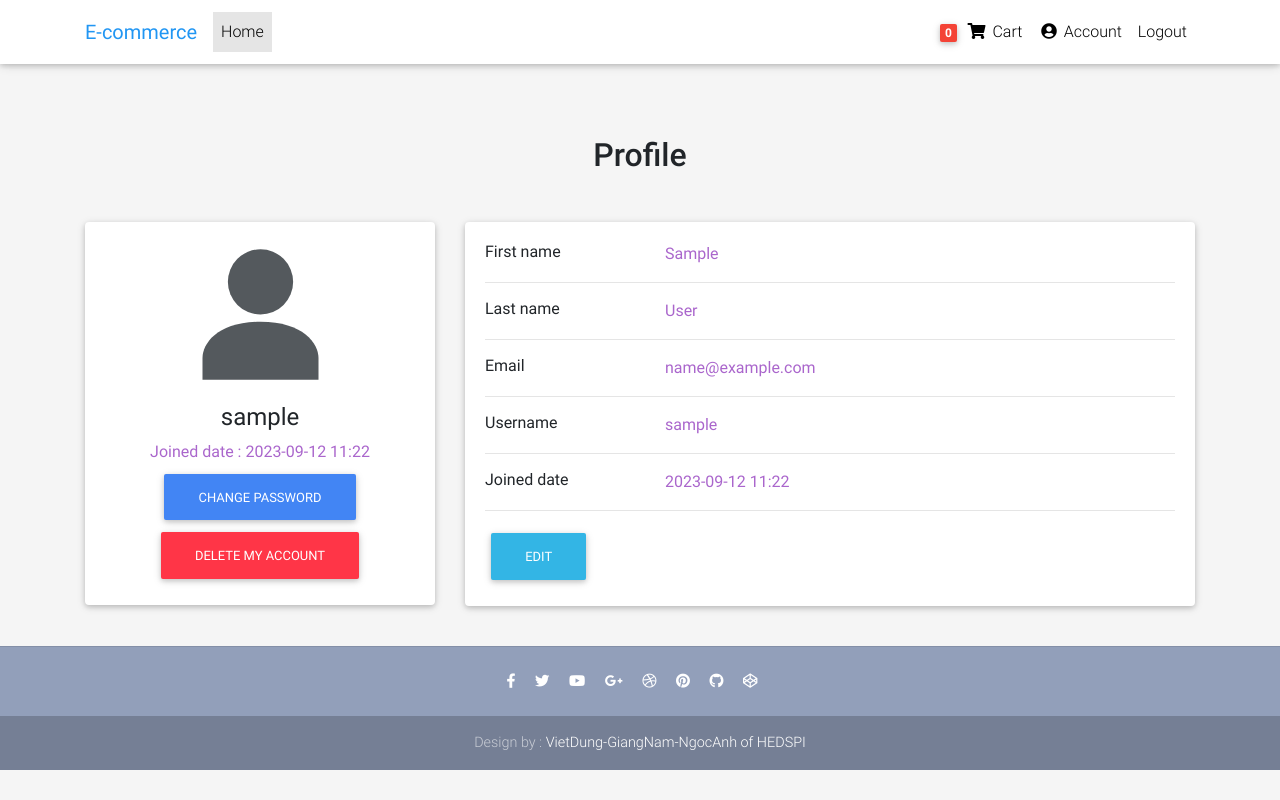
After one commit to awesome-academy/hn_python_naitei19-ecommerce, a Django app: page /profile/ in a window 1280 px wide. The commit adds this page. Run offline with Django 4.2, Linux system fonts and the light colour scheme; the visitor is signed in with stand-in values (Sample User, id 1); data that the repository does not hold is empty; some libraries are stand-ins or nearby versions.

```diff
--- a/app/urls.py
+++ b/app/urls.py
@@ -1,18 +1,20 @@
 from django.urls import path
-from .views import HomeView, OrderSummaryView, ItemDetailView, CheckoutView, AddCouponView, PaymentView, add_to_cart, remove_from_cart, remove_single_item_from_cart, sign_up
+from . import views
 
 app_name = 'app'
 
 urlpatterns = [
-    path('', HomeView.as_view(), name='home'),
-    path('order-summary/', OrderSummaryView.as_view(), name='order-summary'),
-    path('register/', sign_up, name='register'),
-    path('product/<slug>/', ItemDetailView.as_view(), name='product'),
-    path('add-to-cart/<slug>/', add_to_cart, name='add-to-cart'),
-    path('remove-from-cart/<slug>/', remove_from_cart, name='remove-from-cart'),
+    path('', views.HomeView.as_view(), name='home'),
+    path('order-summary/', views.OrderSummaryView.as_view(), name='order-summary'),
+    path('register/', views.sign_up, name='register'),
+    path('product/<slug>/', views.ItemDetailView.as_view(), name='product'),
+    path('add-to-cart/<slug>/', views.add_to_cart, name='add-to-cart'),
+    path('remove-from-cart/<slug>/', views.remove_from_cart, name='remove-from-cart'),
     path('remove-single-item-from-cart/<slug>/',
-         remove_single_item_from_cart, name='remove-single-item-from-cart'),
-    path('checkout/', CheckoutView.as_view(), name='checkout'),
-    path('add-coupon/', AddCouponView.as_view(), name='add-coupon'),
-    path('payment/<payment_option>/', PaymentView.as_view(), name='payment'),
+         views.remove_single_item_from_cart, name='remove-single-item-from-cart'),
+    path('checkout/', views.CheckoutView.as_view(), name='checkout'),
+    path('add-coupon/', views.AddCouponView.as_view(), name='add-coupon'),
+    path('payment/<payment_option>/', views.PaymentView.as_view(), name='payment'),
+    path('profile/', views.ProfileView.as_view(), name='profile'),
+    path('profile/delete/', views.UserDeleteView.as_view(), name='profile-delete'),
 ]
--- a/app/views.py
+++ b/app/views.py
@@ -12,6 +12,7 @@ from django.utils import timezone
 from django.http import JsonResponse
 from django.views.decorators.csrf import csrf_exempt
 from django.db import transaction
+from django.contrib.auth import logout
 
 from .constants import CATEGORY_CHOICES
 from .utils import int_or_none, float_or_none, is_valid_form
@@ -474,3 +475,16 @@ class PaymentView(LoginRequiredMixin, View):
 
         messages.warning(self.request, _("Invalid data received"))
         return redirect("/payment/card/")
+
+class ProfileView(LoginRequiredMixin, View):
+    def get(self, request, *args, **kwargs):
+        return render(request, 'registration/profile.html')
+
+class UserDeleteView(LoginRequiredMixin, View):
+    def post(self, request, *args, **kwargs):
+        user = request.user
+        user.is_active = False
+        user.save()
+        logout(request)
+        messages.success(request, _("Account has been successfully deleted."))
+        return redirect('app:home')
--- a/static/css/custom.css
+++ b/static/css/custom.css
@@ -193,3 +193,7 @@ img {
 .country-select-flag {
     display: none;
 }
+
+.avt-img {
+    width: 145px;
+}
--- a/templates/navbar.html
+++ b/templates/navbar.html
@@ -37,6 +37,12 @@
               <span class="clearfix d-none d-sm-inline-block"> {% trans "Cart" %} </span>
             </a>
           </li>
+          <li class="nav-item">
+            <a href="{% url 'app:profile' %}" class="nav-link waves-effect">
+              <i class="fas fa-user-circle"></i>
+              <span class="clearfix d-none d-sm-inline-block"> {% trans "Account" %} </span>
+            </a>
+          </li>
           <li class="nav-item"><a class="nav-link waves-effect" href="{% url 'logout' %}?next=/">{% trans "Logout" %}</a></li>
         {% else %}
           <li class="nav-item"><a class="nav-link waves-effect" href="{% url 'login' %}?next=/">{% trans "Login" %}</a></li>
--- /dev/null
+++ b/templates/registration/profile.html
@@ -0,0 +1,93 @@
+{% extends "base.html" %}
+
+{% load i18n %}
+{% load static %}
+
+{% block content %}
+  <div class="container">
+    <h2 class="my-5 h2 text-center">{% trans "Profile" %}</h2>
+    <div class="main-body">
+        <div class="row gutters-sm">
+          <div class="col-md-4 mb-3">
+            <div class="card">
+              <div class="card-body">
+                <div class="d-flex flex-column align-items-center text-center">
+                  <div class="avt-img">
+                    <img src="{% static 'img/User-avatar.svg' %}" alt="User">
+                  </div>
+                  <div class="mt-3">
+                    <h4>{{ user.username }}</h4>
+                    <p class="text-secondary mb-1">{% trans "Joined date : " %}{{ user.date_joined|date:'Y-m-d H:i' }}</p>
+                    <button class="btn btn-primary">{% trans "Change password" %}</button>
+
+                    <form method="post" action="{% url 'app:profile-delete' %}">
+                      {% csrf_token %}
+                      <button class="btn btn-danger" type="submit btn btn-danger">{% trans "Delete My Account" %}</button>
+                  </form>
+                  </div>
+                </div>
+              </div>
+            </div>
+
+          </div>
+          <div class="col-md-8">
+            <div class="card mb-3">
+              <div class="card-body">
+                <div class="row">
+                  <div class="col-sm-3">
+                    <h6 class="mb-0">{% trans "First name" %}</h6>
+                  </div>
+                  <div class="col-sm-9 text-secondary">
+                    {{ user.first_name }}
+                  </div>
+                </div>
+                <hr>
+                <div class="row">
+                  <div class="col-sm-3">
+                    <h6 class="mb-0">{% trans "Last name" %}</h6>
+                  </div>
+                  <div class="col-sm-9 text-secondary">
+                    {{ user.last_name }}
+                  </div>
+                </div>
+                <hr>
+                <div class="row">
+                  <div class="col-sm-3">
+                    <h6 class="mb-0">{% trans "Email" %}</h6>
+                  </div>
+                  <div class="col-sm-9 text-secondary">
+                    {{ user.email }}
+                  </div>
+                </div>
+                <hr>
+                <div class="row">
+                  <div class="col-sm-3">
+                    <h6 class="mb-0">{% trans "Username" %}</h6>
+                  </div>
+                  <div class="col-sm-9 text-secondary">
+                    {{ user.username }}
+                  </div>
+                </div>
+                <hr>
+                <div class="row">
+                  <div class="col-sm-3">
+                    <h6 class="mb-0">{% trans "Joined date" %}</h6>
+                  </div>
+                  <div class="col-sm-9 text-secondary">
+                    {{ user.date_joined|date:'Y-m-d H:i' }}
+                  </div>
+                </div>
+                <hr>
+                <div class="row">
+                  <div class="col-sm-12">
+                    <a class="btn btn-info " target="__blank" href="">{% trans "Edit" %}</a>
+                  </div>
+                </div>
+              </div>
+            </div>
+          </div>
+        </div>
+
+        </div>
+    </div>
+{% endblock %}
```
Also changed, not shown: locale/en/LC_MESSAGES/django.po, locale/vi/LC_MESSAGES/django.po, static/img/User-avatar.svg (added).
